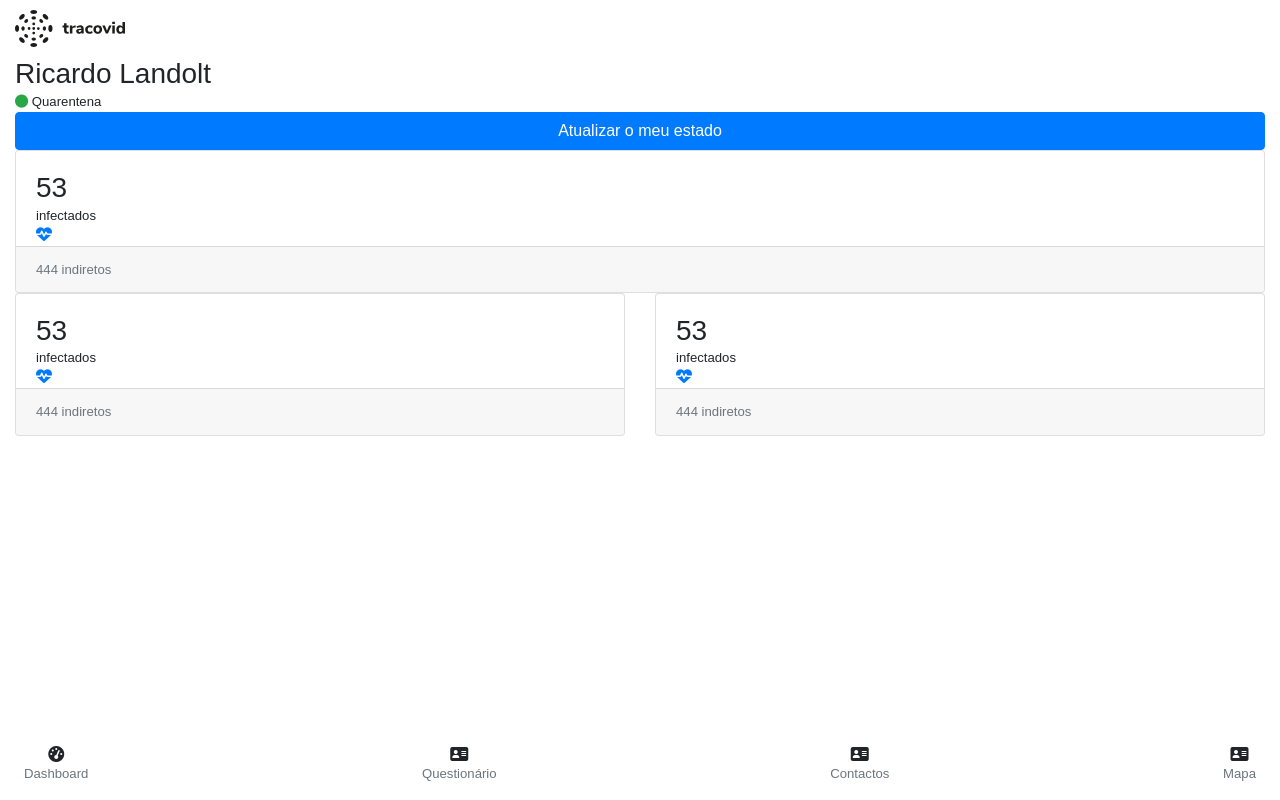
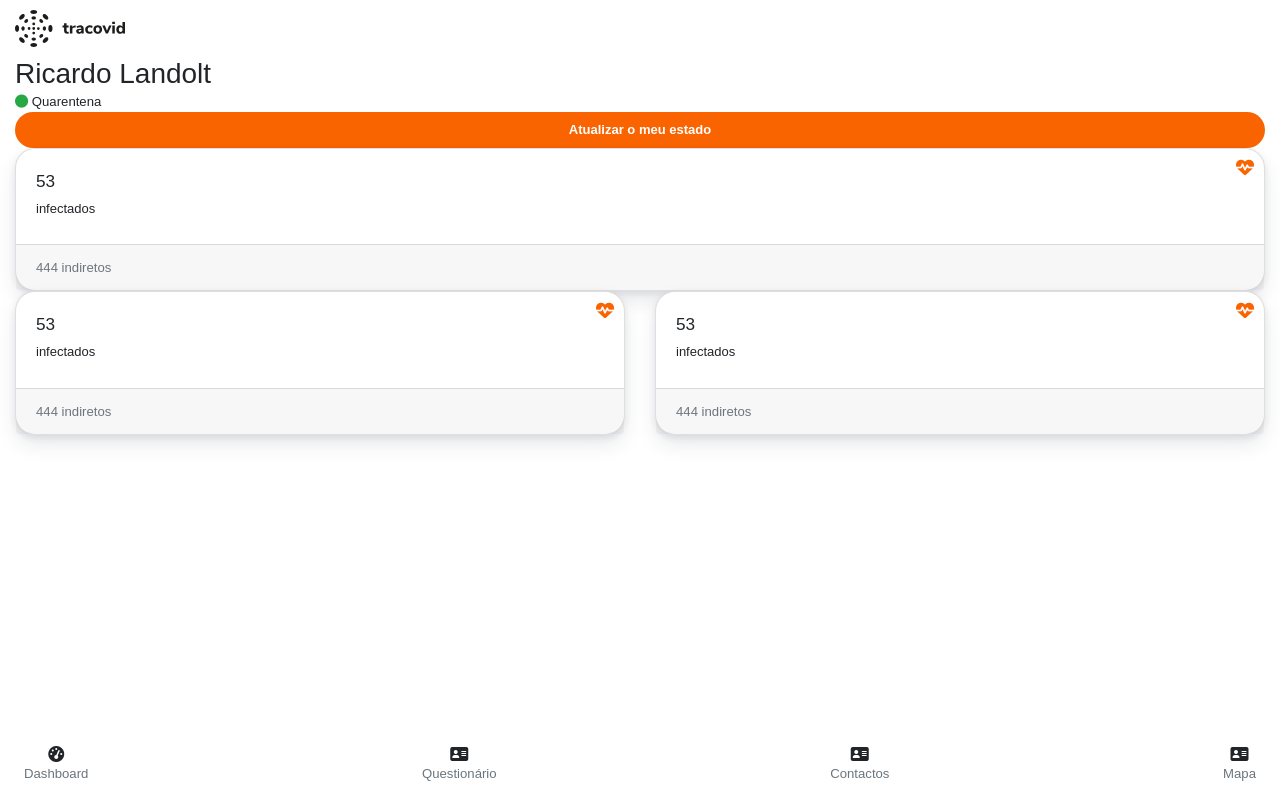
Before and after one commit to ricardolandolt/trackovid19-web-react, a React (Create React App) app: page / in a window 1280 px wide. Built offline with nearby package versions, Linux system fonts and the light colour scheme.

Commit message:
Cards dash

```diff
--- a/src/components/Cards/DashboardCard.js
+++ b/src/components/Cards/DashboardCard.js
@@ -6,11 +6,11 @@ export default class DashboardCard extends Component {
     const { title, subTitle, icon, footerLabel } = this.props;
 
     return (
-      <div className="card">
+      <div className="card dash-card">
         <div className="card-body">
-          <h3>{title}</h3>
-          <p>{subTitle}</p>
-          <i className={"position-absolute text-primary " + icon}></i>
+          <h3 className="h4">{title}</h3>
+          <span className="d-block h5">{subTitle}</span>
+          <i className={icon}></i>
         </div>
         <div className="card-footer">
           <p className="text-muted">{footerLabel}</p>
--- a/src/components/DashPage.js
+++ b/src/components/DashPage.js
@@ -11,7 +11,7 @@ export default class DashPage extends Component {
           <div className="row">
             <div className="col-12">
               <UserInfo />
-              <Link to="/about" className="btn btn-primary text-white w-100">Atualizar o meu estado</Link>
+              <Link to="/about" className="button-big w-100">Atualizar o meu estado</Link>
             </div>
           </div>
           <div className="row">
--- a/src/stylesheets/layout/_style.scss
+++ b/src/stylesheets/layout/_style.scss
@@ -1,11 +1,27 @@
 .header{
     padding: 10px 0;
+}
+.dash-card{
+    border-radius: 20px;
+    box-shadow: 0px 3px 6px 0px rgba(37,51,75,0.1), 0px 10px 20px 0px rgba(37,51,75,0.1);
+
+    & .card-body{
+        & i{
+            position: absolute;
+            top: 10px;
+            right: 10px;
+
+            color: $secondary-color;
+            font-size: 18px;
+        }
+    }
 }
 .button-big{
     @include displayInline(middle);
 
-    color: $white;
+    color: $white !important;
     @include textos(listing_text, null, null, 700);
+    text-align: center;
     padding: 10px 20px;
     min-width: 135px;
     background: $secondary-color;
```
Also changed, not shown: src/stylesheets/main.css.
